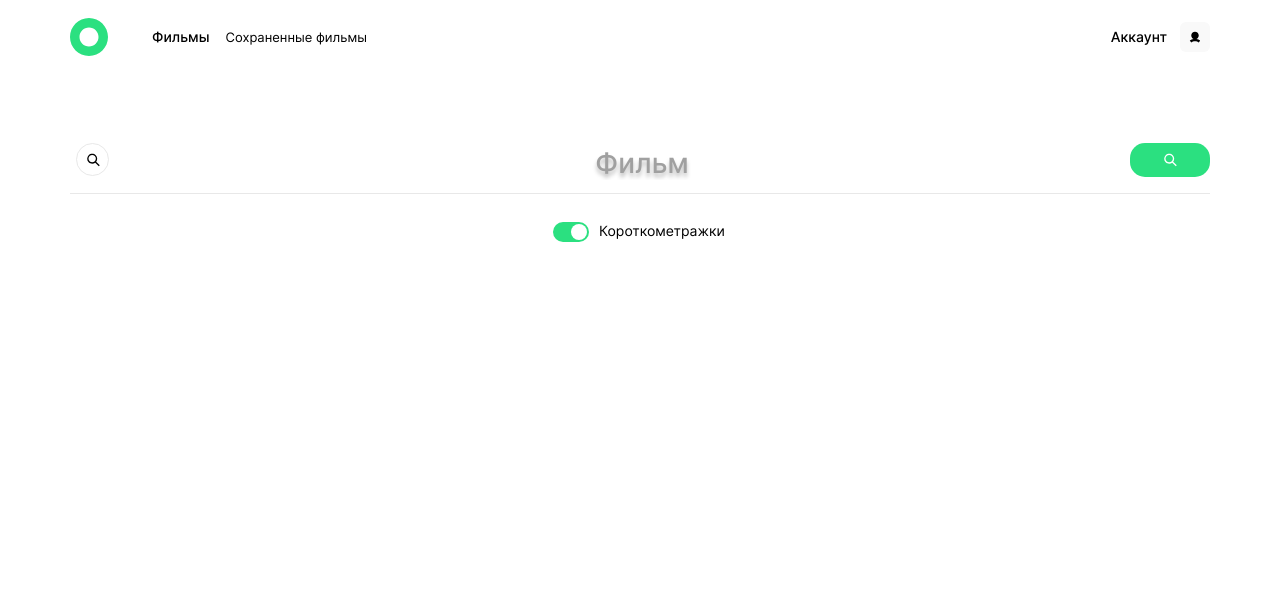
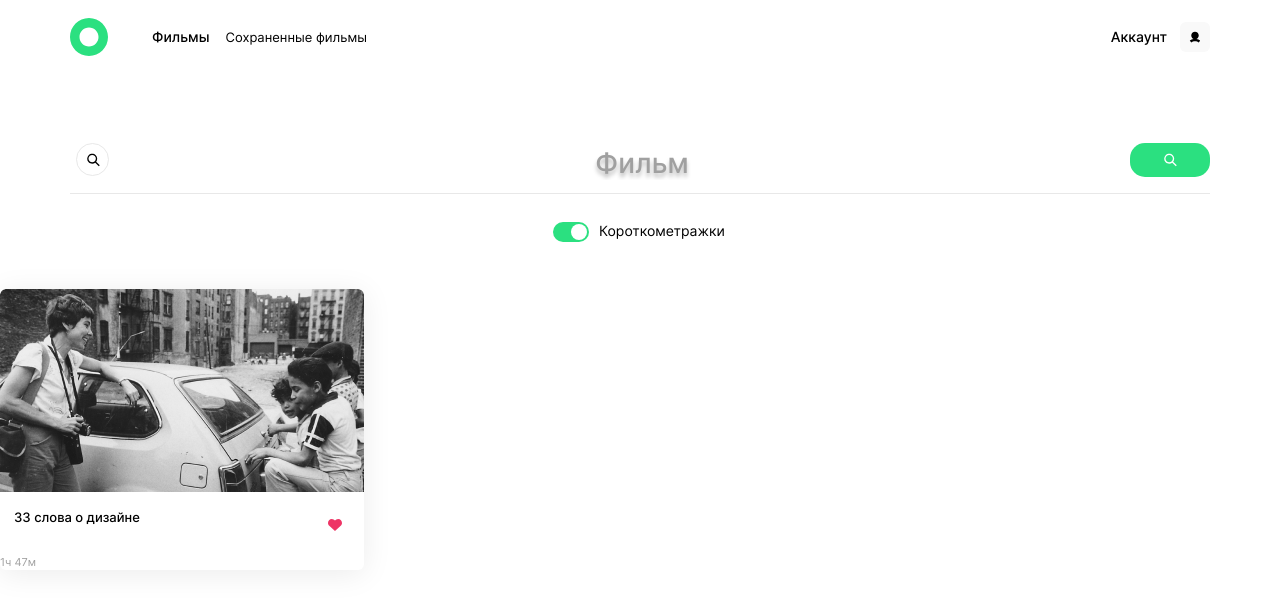
Before and after one commit to Vakulina/movies-explorer-frontend, a React (Create React App) app: page /movies in a window 1280 px wide. Shown: the top 604 px of the page. Built offline with nearby package versions, Linux system fonts and the light colour scheme.

Commit message:
начать верстать элемент карточки

```diff
--- a/src/components/FilterCheckbox/FilterCheckbox.js
+++ b/src/components/FilterCheckbox/FilterCheckbox.js
@@ -7,7 +7,7 @@ export default function FilterCheckbox() {
     <div className="filter-checkbox">
       <input type="checkbox" id="shortFilms" name="shortFilms" className="filter-checkbox__input"
        checked={checkedInput} onChange={() => setChecked(!checkedInput)} />
-      <label className="filter-checkbox__label" for="shortFilms">Короткометражки</label>
+      <label className="filter-checkbox__label" htmlFor="shortFilms">Короткометражки</label>
     </div>
   )
 }
--- a/src/components/Header/Header.css
+++ b/src/components/Header/Header.css
@@ -58,7 +58,7 @@
 }
 .header__navigation_logged {
 display: flex;
-justify-content: start;
+justify-content: flex-start;
 width: 100%;
 padding-left: 44px;
 }
--- a/src/components/Header/Header.js
+++ b/src/components/Header/Header.js
@@ -1,6 +1,5 @@
-import { useState, useEffect } from 'react';
+import { Link } from 'react-router-dom';
 import './Header.css';
-import { Link } from 'react-router-dom';
 import logo from '../../images/logo__header.svg';
 import account_img from '../../images/account.svg';
 import BurgerNavigation from '../BurgerNavigation/BurgerNavigation';
--- a/src/components/Movies/Movies.js
+++ b/src/components/Movies/Movies.js
@@ -2,13 +2,14 @@ import './Movies.css';
 import Header from '../Header/Header';
 import Preloader from '../Preloader/Preloader';
 import SearchForm from '../SearchForm/SearchForm';
-
+import MoviesCardList from '../MoviesCardList/MoviesCardList'
 export default function Movies({isLoading}) {
   return (
 <>
 <Header isLogin={true} />
 {isLoading&&<Preloader />}
 <SearchForm />
+<MoviesCardList/>
 </>
   );
 }
--- /dev/null
+++ b/src/components/MoviesCard/MoviesCard.css
@@ -0,0 +1,45 @@
+.card{
+  max-width: 364px;
+  height: 281px;
+  box-shadow: 0px 4px 30px rgba(0, 0, 0, 0.08);
+  border-radius: 6px;
+}
+
+.card__container {
+  width: 100%;
+  display: flex;
+  box-sizing: border-box;
+  justify-content: space-between;
+  padding: 14px;
+}
+
+.card__image {
+  width: 100%;
+  border-radius: 6px 6px 0 0;
+}
+
+.card__name {
+  font-size: 13px;
+  font-weight: 500;
+  line-height: 16px;
+  text-align: left;
+  margin: 0 0 17px 0;
+}
+
+.card__duration {
+  font-size: 11px;
+  line-height: 13px;
+  color: #A0A0A0;
+  margin: 0;
+}
+.card_like {
+  width: 30px;
+  height: 30px;
+  background-image: url('../../images/like-icon.svg');
+  background-repeat: no-repeat;
+  background-position: center center;
+  outline: none;
+  border: none;
+  background-color: #ffffff;
+  cursor: pointer;
+}
--- /dev/null
+++ b/src/components/MoviesCard/MoviesCard.js
@@ -0,0 +1,20 @@
+import './MoviesCard.css';
+import { useState } from 'react';
+import poster from '../../images/poster-1.jpg'
+
+export default function MoviesCard({ typeList }) {
+  const [like, setLike] = useState(false);
+
+  return (
+    <article className="card">
+      <img className="card__image" src={poster} alt='Постер к фильму' />
+      <div className="card__container">
+        <h2 className="card__name">33 слова о дизайне</h2>
+        {(typeList === 'search-movies') && <button className={`card_like ${like ? 'liked' : ''}`}
+          onClick={() => setLike(!like)} type="button"></button>}
+        {(typeList === 'saved-movies') && <button className='card_delete' type="button"></button>}
+      </div>
+        <p className="card__duration">1ч 47м</p>
+    </article>
+  )
+}
--- /dev/null
+++ b/src/components/MoviesCardList/MoviesCardList.js
@@ -0,0 +1,11 @@
+import './MoviesCardList.css';
+import MoviesCard from '../MoviesCard/MoviesCard';
+
+export default function MoviesCardList() {
+
+  return(
+    <section>
+<MoviesCard typeList='search-movies' />
+    </section>
+  )
+}
--- a/src/components/SearchForm/SearchForm.js
+++ b/src/components/SearchForm/SearchForm.js
@@ -6,7 +6,7 @@ export default function SearchForm() {
   return (
     <form className='search-form'>
       <div className='search-form__input-container'>
-        <label for='search-form__input' className='search-form__label'/>
+        <label htmlFor='search-form__input' className='search-form__label'/>
         <input className='search-form__input' id="search-form__input" placeholder='Фильм' type='text' required></input>
         <button className='search-form__button' type='submit'></button>
         <div className="search-form__line"></div>
```
Also changed, not shown: src/components/MoviesCardList/MoviesCardList.css (added), src/images/like-icon.svg (added), src/images/poster-1.jpg (added).
